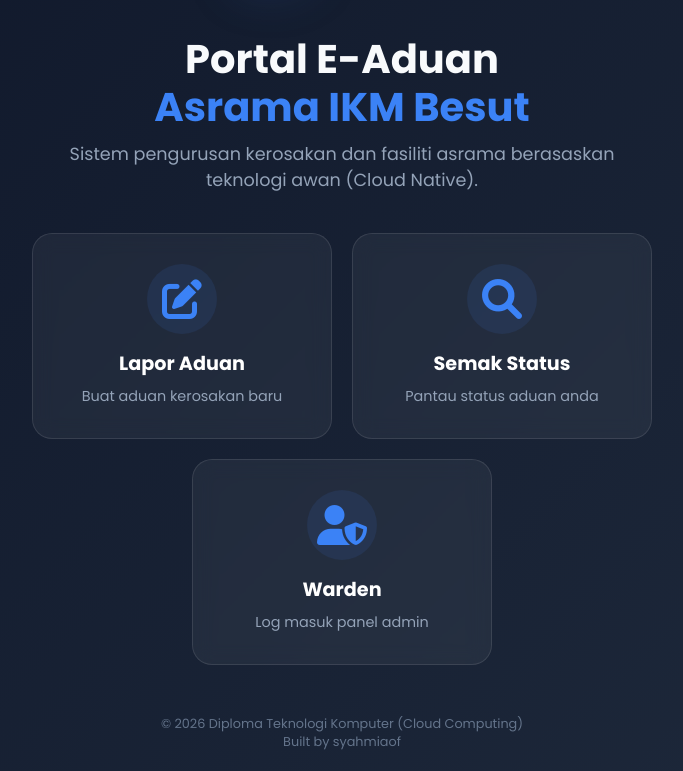
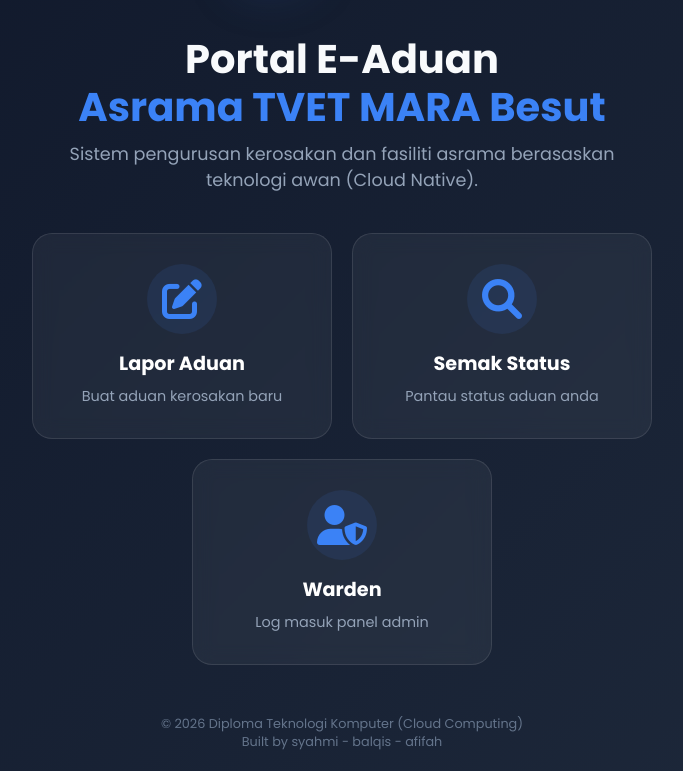
Before and after one commit to syahmiaof/sistem-aduan-asrama-ikm, a plain HTML site: page public/index.html in a window 1280 px wide. Shown: the part 135-906 px from the top of the page, without its empty margins (298-981 px from the left). Drawn offline with Linux system fonts and the light colour scheme.

Commit message:
first commit

```diff
--- a/public/index.html
+++ b/public/index.html
@@ -81,7 +81,7 @@
         <img src="ikm.png" alt="Logo IKM" class="logo">
     </div>
 
-    <h1>Portal E-Aduan<br><span style="color: #3b82f6;">Asrama IKM Besut</span></h1>
+    <h1>Portal E-Aduan<br><span style="color: #3b82f6;">Asrama TVET MARA Besut</span></h1>
     <p>Sistem pengurusan kerosakan dan fasiliti asrama berasaskan teknologi awan (Cloud Native).</p>
 
     <div class="card-container">
@@ -106,7 +106,7 @@
 
     <footer>
         &copy; 2026 Diploma Teknologi Komputer (Cloud Computing)<br>
-        Built by syahmiaof
+        Built by syahmi - balqis - afifah
     </footer>
 
 </body>
```
Also changed, not shown: .github/workflows/firebase-hosting-merge.yml (added), .github/workflows/firebase-hosting-pull-request.yml (added).
